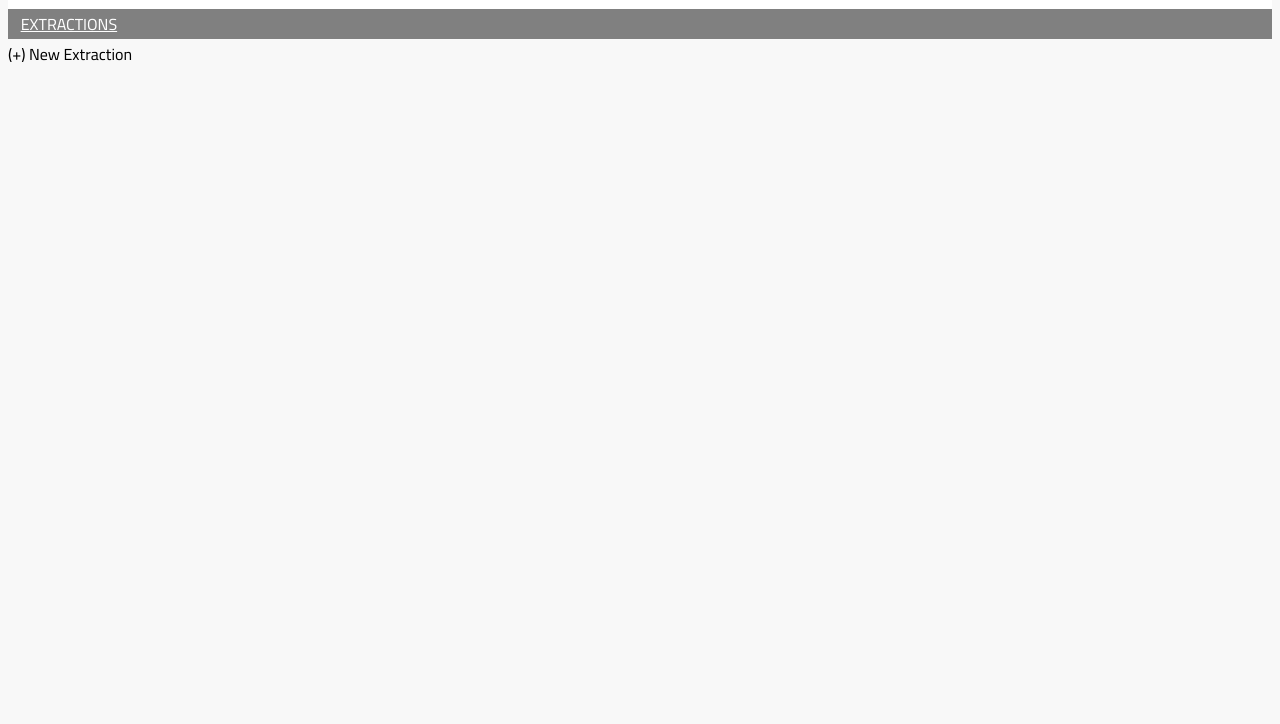
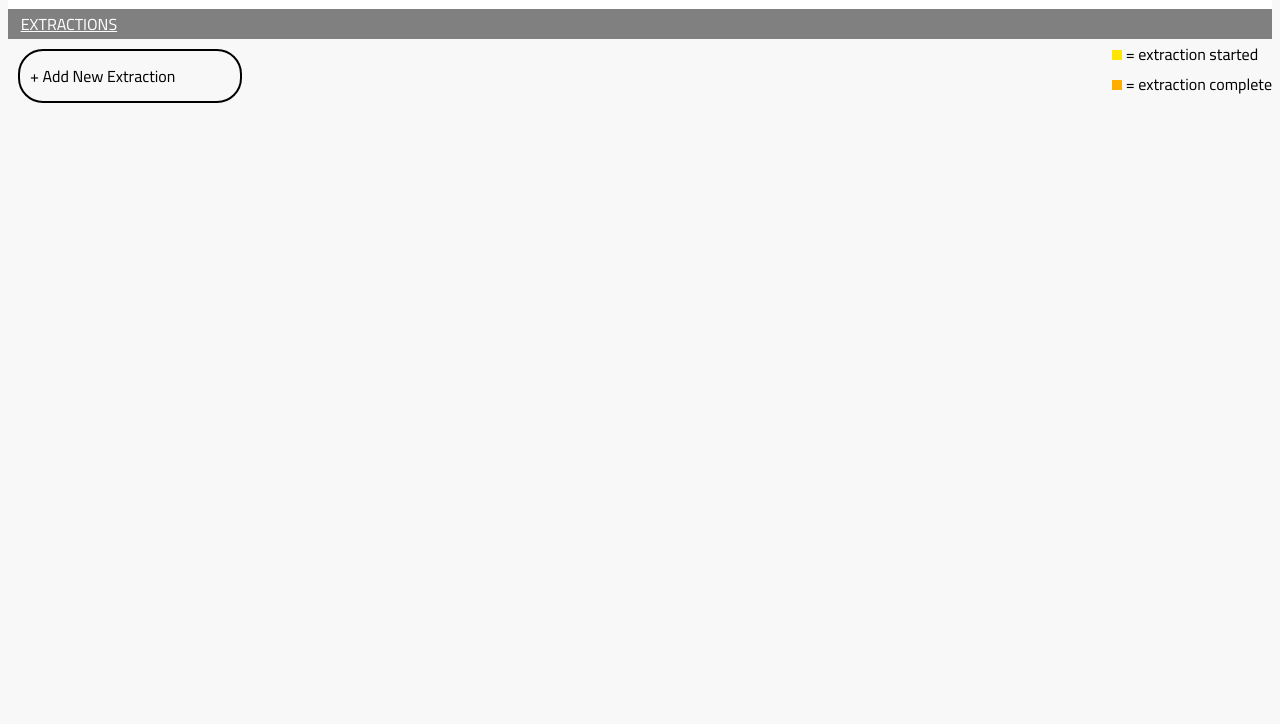
Before and after one commit to twelve13/sample-tracker, a website: page index.html at #!/extractions in a window 1280 px wide. Shown: the part 76-800 px from the top of the page. Drawn offline with nearby package versions, Linux system fonts and the light colour scheme; some packages are replaced by stand-ins of ours; files that its build step writes are made by us from their sources; no server answers; files whose address does not match are found by name.

Commit message:
add legend and style button

```diff
--- a/public/js/ng-views/extractions.html
+++ b/public/js/ng-views/extractions.html
@@ -1,4 +1,10 @@
-<div ng-click="show = !show">(+) New Extraction</div>
+<div id="extractions-header">
+	<div class="new-button" ng-click="show = !show">+ Add New Extraction</div>
+	<div>
+		<div><div id="legend-started"></div><span> = extraction started</span></div>
+		<div><div id="legend-complete"></div><span> = extraction complete</span></div>
+	</div>
+</div>
 
 <form class="new-form" ng-show="show" ng-submit="vm.create()">
 	<p>New Extraction</p>
--- a/public/styles.css
+++ b/public/styles.css
@@ -31,6 +31,20 @@ header {
 }
 
 /* extractions page */
+
+#extractions-header {
+	display: flex;
+	justify-content: space-between;
+}
+
+.new-button {
+	border: solid 2px black;
+	border-radius: 25px;
+	cursor: pointer;
+	margin: 10px;
+	padding: 10px;
+	width: 200px;
+}
 
 .new-form {
 	align-items: center;
@@ -92,6 +106,20 @@ header {
 .extracted {
 	background-color: #ffae00;
 	width: 100%;
+}
+
+#legend-started, #legend-complete {
+	display: inline-block;
+	height: 10px;
+	width: 10px;
+}
+
+#legend-started {
+  background-color: #ffe500;
+}
+
+#legend-complete {
+  background-color: #ffae00;
 }
 
 /* samples page */
```
